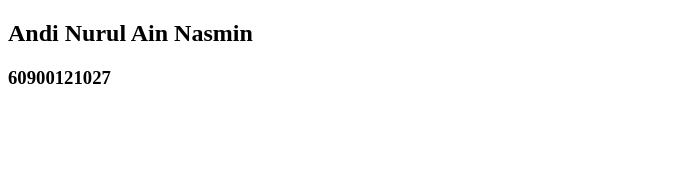
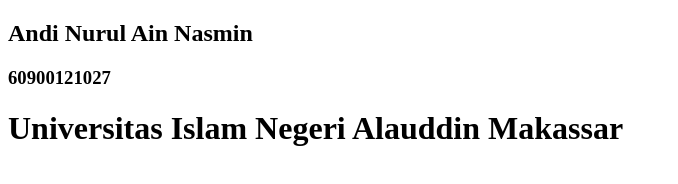
Before and after one commit to andinurulainnasmin/60900121027-kakas-3, a plain HTML site: page index.html in a window 1280 px wide. Shown: the whole page, without its empty margins (0-678 px from the left). Drawn offline with Linux system fonts and the light colour scheme.

Commit message:
second commit

```diff
--- a/index.html
+++ b/index.html
@@ -8,5 +8,6 @@
 <body>
     <h2>Andi Nurul Ain Nasmin</h2>
     <h3>60900121027</h3>
+    <h1>Universitas Islam Negeri Alauddin Makassar</h1>
 </body>
 </html>
```
